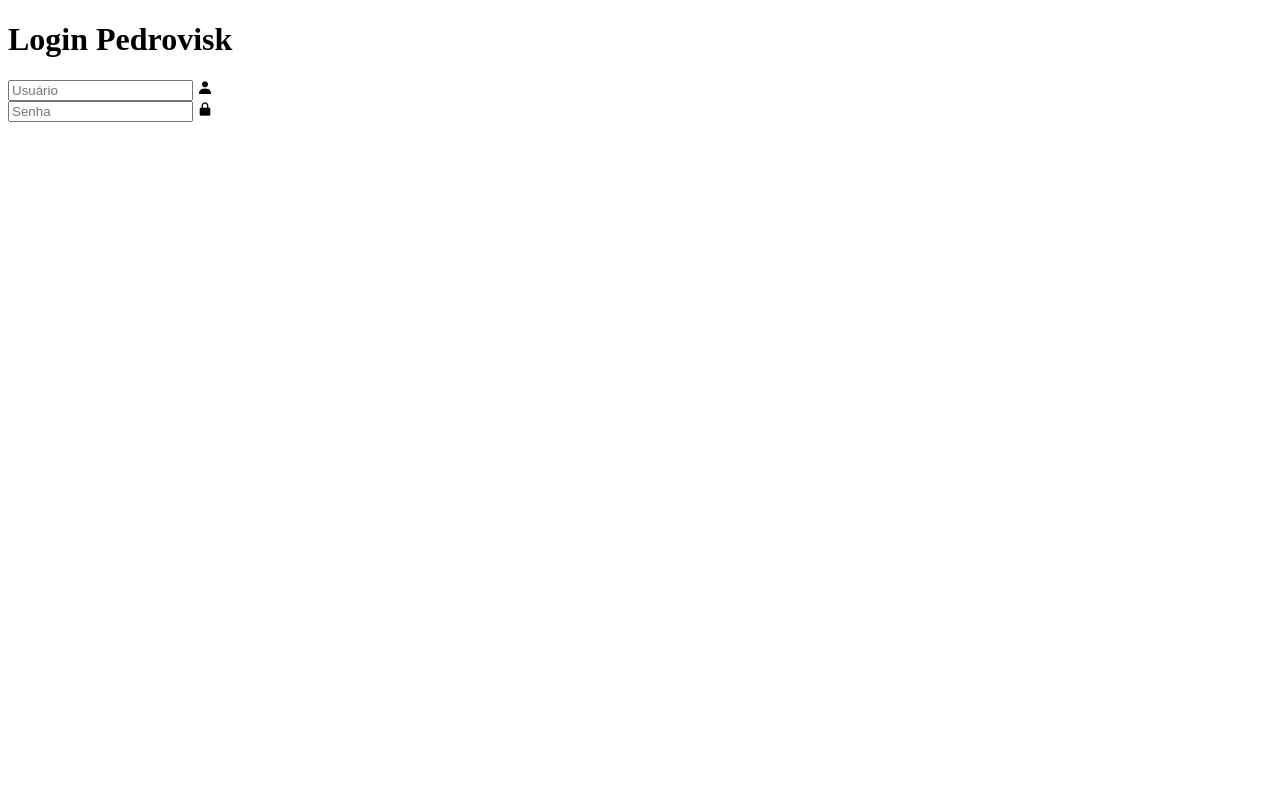
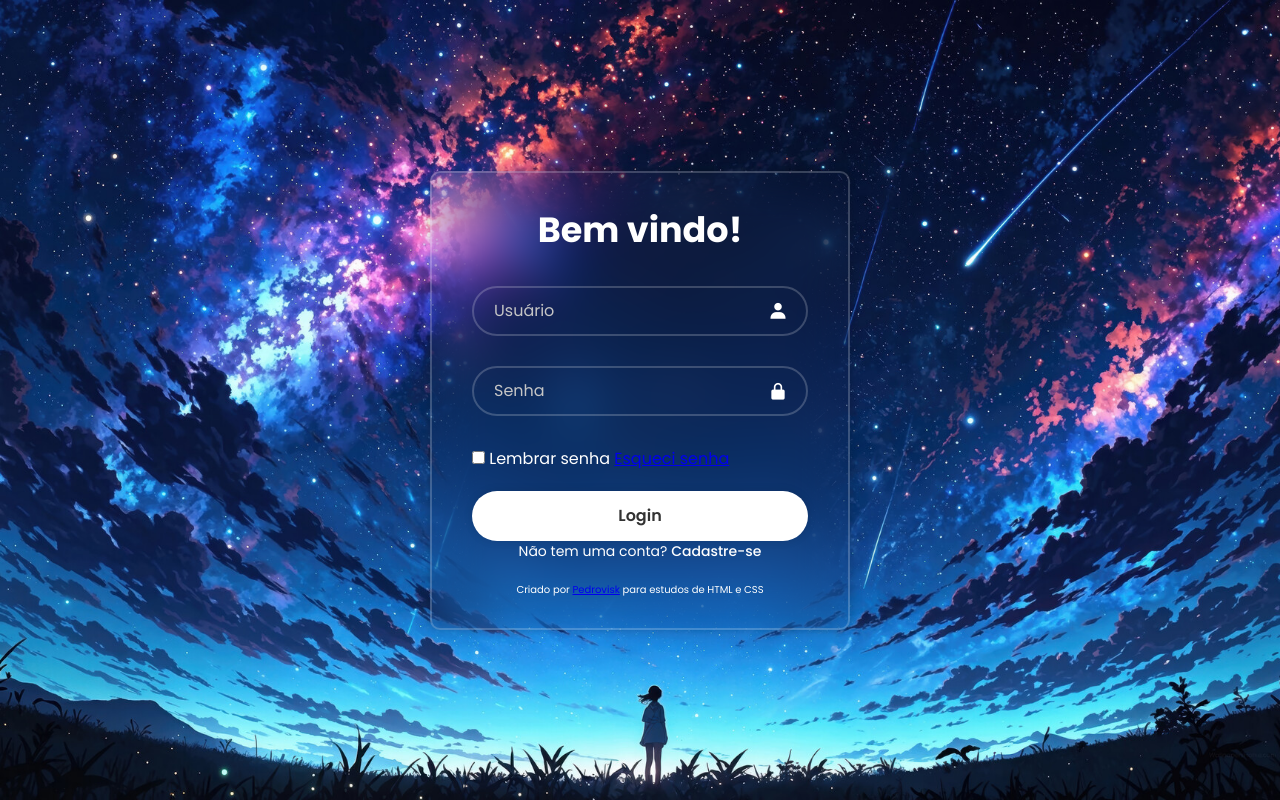
Before and after one commit to opedrvisk/telalogin, a plain HTML site: page index.html in a window 1280 px wide. Drawn offline with nearby package versions, Linux system fonts and the light colour scheme; a web font is replaced by a local one.

Commit message:
Conteúdo do site

```diff
--- a/index.html
+++ b/index.html
@@ -5,11 +5,12 @@
     <meta name="viewport" content="width=device-width, initial-scale=1.0">
     <title>Tela de Login</title>
     <link href="https://unpkg.com/boxicons@2.1.4/css/boxicons.min.css" rel="stylesheet">
+    <link rel="stylesheet" href="style.css">
 </head>
 <body>
     <main class="container">
         <form>
-            <h1>Login Pedrovisk</h1>
+            <h1>Bem vindo!</h1>
             <div class="input-box">
                 <input placeholder="Usuário" type="email">
                 <i class="bx bxs-user"></i>
@@ -18,7 +19,24 @@
                 <input placeholder="Senha" type="password">
                 <i class="bx bxs-lock-alt"></i>
             </div>
+
+            <div>
+                <label>
+                      <input type="checkbox">
+                      Lembrar senha
+                </label>
+                <a href="#">Esqueci senha</a>
+            </div>
+
+            <button type="submit" class="login">Login</button>
+
+            <div class="register-link">
+                <p>Não tem uma conta?  <a href="#">Cadastre-se</a></p>
+            </div>
         </form>
+        <footer>
+            <p>Criado por <a href="https://github.com/opedrvisk" target="_blank">Pedrovisk</a> para estudos de HTML e CSS</p>
+        </footer>
 
     </main>
 </body>
--- a/style.css
+++ b/style.css
@@ -1 +1,132 @@
 @charset "UTF-8";
+
+@import url('https://fonts.googleapis.com/css2?family=Coustard:wght@400;900&family=Poppins:ital,wght@0,100;0,200;0,300;0,400;0,500;0,600;0,700;0,800;0,900;1,100;1,200;1,300;1,400;1,500;1,600;1,700;1,800;1,900&family=Special+Gothic+Expanded+One&family=Winky+Rough:ital,wght@0,300..900;1,300..900&display=swap');
+
+* {
+    margin: 0;
+    padding: 0;
+    box-sizing: border-box;
+    font-family: 'Poppins', sans-serif;
+}
+
+body {
+    display: flex;
+    justify-content: center;
+    align-items: center;
+    min-height: 100vh;
+    background: url(backgroundimage.jpg);
+    background-size: cover;
+    background-position: center;
+}
+
+.container {
+    width: 420px;
+    background-color: transparent;
+    border: 2px solid rgba(255, 255, 255,.2);
+    border-radius: 10px;
+    color: white;
+    padding: 30px 40px;
+    box-shadow: 0 0 10px rgba(0, 0, 0, .2);
+    backdrop-filter: blur(25px);
+}
+
+.container h1 {
+    font-size: 35px;
+    text-align: center;
+}
+
+.input-box {
+    position: relative;
+    width: 100%;
+    height: 50px;
+    margin: 30px 0;
+}
+
+.input-box input {
+    width: 100%;
+    height: 100%;
+    padding: 20px 45px 20px 20px;
+    font-size: 16px;
+    color: white;
+    background-color: transparent;
+    border: 2px solid rgba(255, 255, 255,.2);
+    border-radius: 40px;
+    outline: none;
+}
+
+.input-box input::placeholder {
+    color: #c5c5c5;
+}
+
+.input-box i {
+    position: absolute;
+    right: 20px;
+    top: 50%;
+    transform: translateY(-50%);
+    font-size: 20px;
+}
+
+.remember-forgot {
+    display: flex;
+    justify-content: space-between;
+    margin: -15px 0 15px;
+}
+
+
+.remember-forgot label input {
+    accent-color: #fff;
+    margin-right: 5px;
+}
+
+.remember-forgot a {
+    text-decoration: none;
+    color: #fff;
+}
+
+.remember-forgot a:hover {
+    text-decoration: underline;
+}
+
+.login {
+    width: 100%;
+    height: 50px;
+    background-color: #fff;
+    border: none;
+    border-radius: 40px;
+    font-size: 16px;
+    color: #333;
+    font-weight: 600;
+    cursor: pointer;
+    box-shadow: 0 0 10px rgba(0, 0, 0, .1);
+    margin-top: 20px;
+}
+
+.login:hover {
+    background-color: transparent;
+    border: 2px solid rgba(255, 255, 255,.2);
+    color: white;
+    transition: 0.5s;
+}
+
+.register-link {
+    font-size: 14px;
+    text-align: center;
+    margin-top: 20px 0 15px;
+}
+
+.register-link a {
+    text-decoration: none;
+    color: #fff;
+    font-weight: 500;
+}
+
+.register-link a:hover {
+    text-decoration: underline;
+}
+
+footer {
+    text-align: center;
+    margin-top: 20px;
+    font-size: 10px;
+    color: #fff;
+}
```
Also changed, not shown: backgroundimage.jpg (added).
